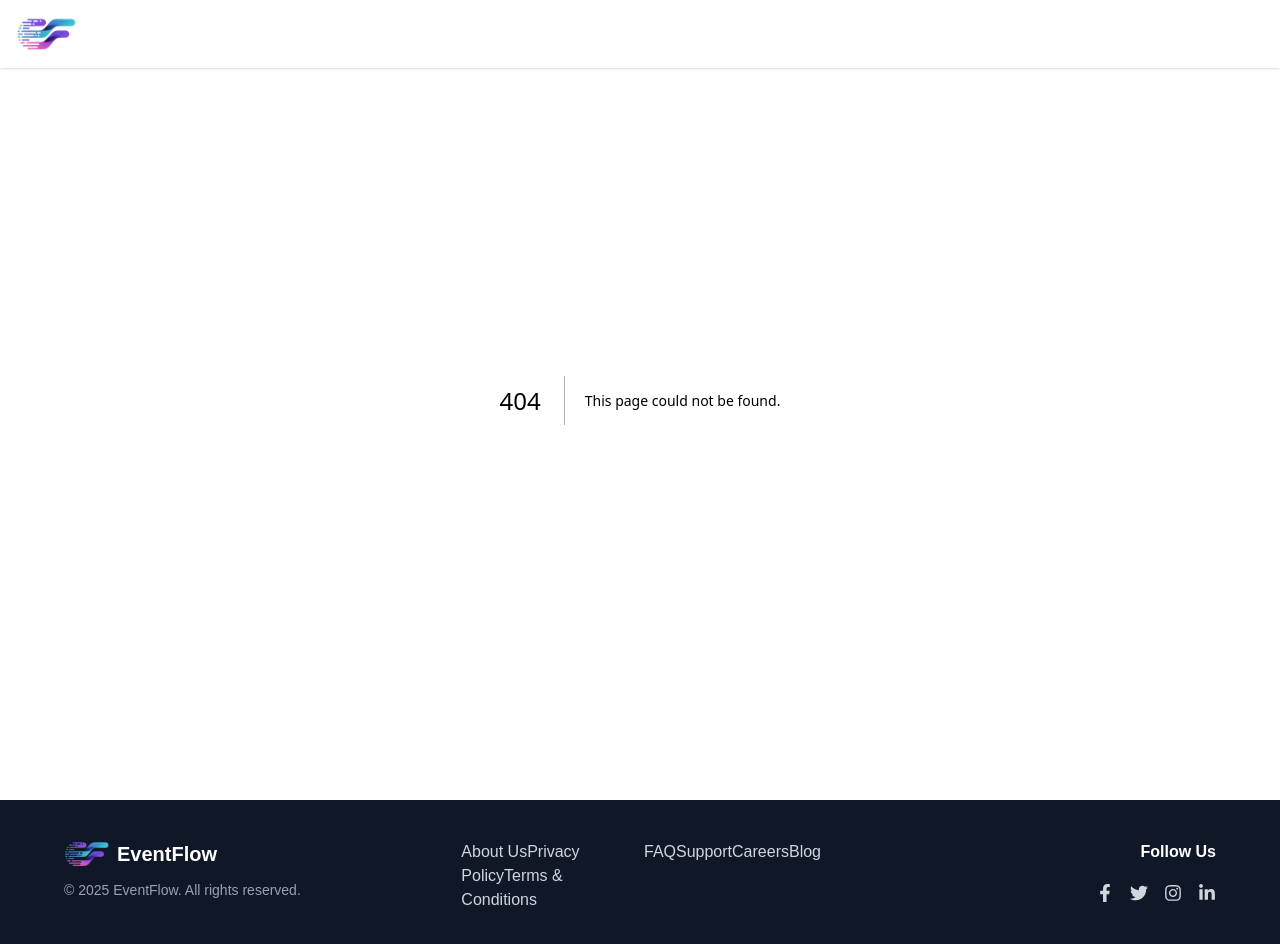
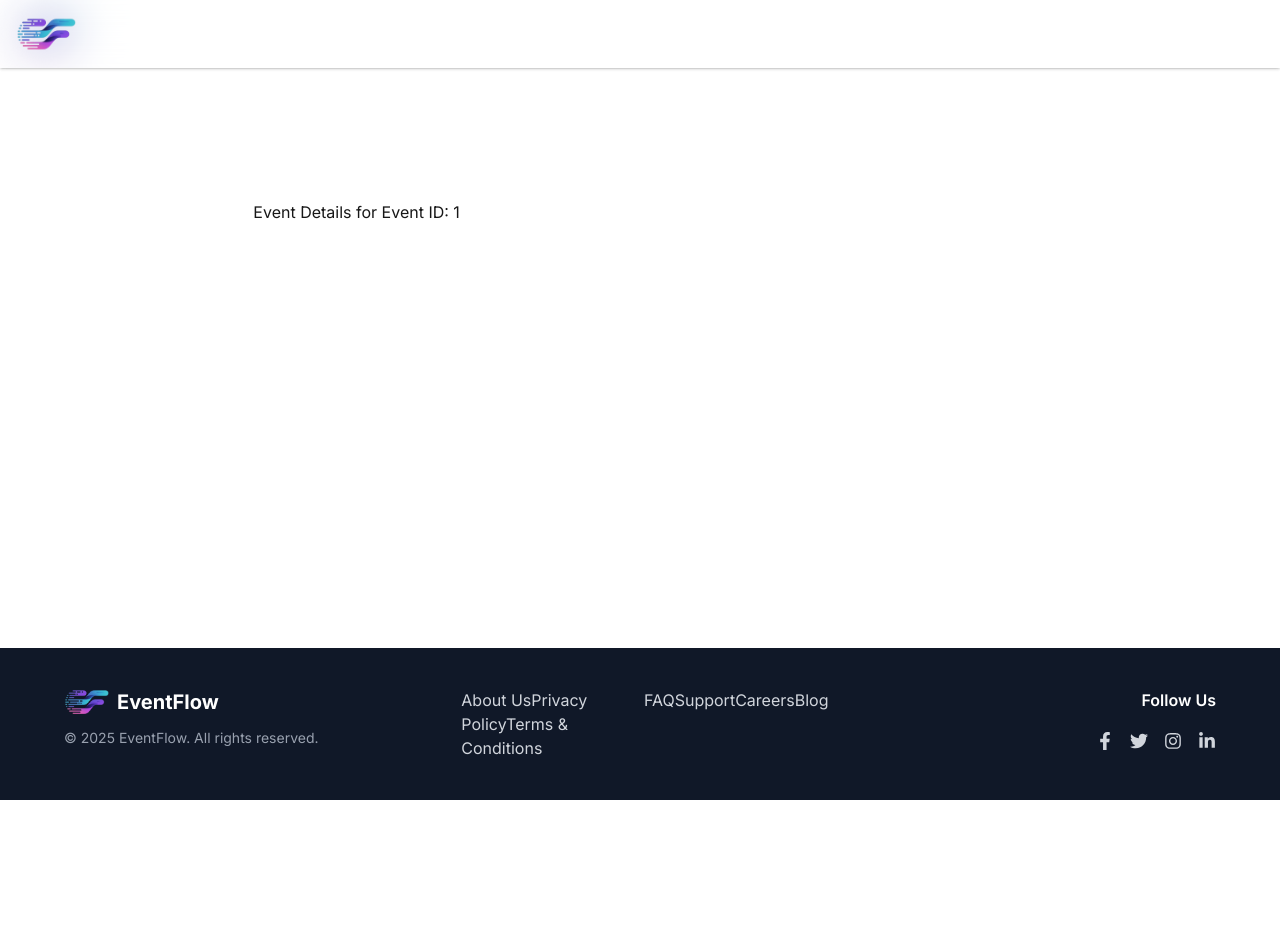
Before and after one commit to the-abed/EventFlow, a Next.js app: page /event/1 in a window 1280 px wide. Before the commit this address had no page. Shown: the top 944 px of the page. After the commit the page ends 800 px from the top, so only its background shows below. Built offline with nearby package versions, Linux system fonts and the light colour scheme; sample sign-in values are in the browser's storage.

Commit message:
add event details page

```diff
--- /dev/null
+++ b/src/app/(protected)/event/[id]/page.jsx
@@ -0,0 +1,31 @@
+import React, { useEffect, useState } from 'react';
+
+const EventDetails =  ({ params}) => {
+    const { id } =  params;
+  console.log(id);
+    const [events, setEvents] = useState([]);
+    const [loading, setLoading] = useState(true);
+
+    useEffect(() => {
+      const fetchEvents = async () => {
+        try {
+          const res = await axiosSecure.get("/api/events"); // 🔹 backend link already set
+          setEvents(res.data);
+          console.log(res.data);
+        } catch (err) {
+          console.error("Error fetching events:", err);
+        } finally {
+          setLoading(false);
+        }
+      };
+
+      fetchEvents();
+    }, []);
+    return (
+        <div className='p-50'>
+           <h2>Event Details for Event ID: {id}</h2>
+        </div>
+    );
+};
+
+export default EventDetails;
--- a/src/app/(protected)/event/page.jsx
+++ b/src/app/(protected)/event/page.jsx
@@ -36,6 +36,7 @@ const EventsPage = () => {
         {events.map((event) => (
           <EventCard
             key={event._id}
+            id={event._id}
             title={event.title}
             description={event.description}
             date={event.date}
--- a/src/app/components/EventCard.jsx
+++ b/src/app/components/EventCard.jsx
@@ -1,9 +1,11 @@
 "use client";
 
 import Image from "next/image";
+import Link from "next/link";
 
-export default function EventCard({ title, description, date, location, image }) {
+export default function EventCard({ title, description, date, location, image, id }) {
   return (
+    <Link href={`/event/${id}`}>
     <div className="dark:bg-gray-900 rounded-lg shadow hover:shadow-lg overflow-hidden transition transform hover:-translate-y-1">
       {image && (
        <img
@@ -18,5 +20,6 @@ export default function EventCard({ title, description, date, location, image })
         </p>
       </div>
     </div>
+    </Link>
   );
 }
--- a/src/app/components/UpcomingEvents.jsx
+++ b/src/app/components/UpcomingEvents.jsx
@@ -12,9 +12,10 @@ export default function UpcomingEvents() {
   useEffect(() => {
     const fetchEvents = async () => {
       try {
-        const res = await axiosSecure.get("/api/upcoming-events");
-        console.log("Upcoming events:", res.data); // debug
-        setEvents(res.data);
+        const res = await axiosSecure.get("/api/events");
+        // console.log("Upcoming events:", res.data); // debug
+        const limitedEvents = res.data.slice(0, 6);
+        setEvents(limitedEvents);
       } catch (err) {
         console.error("Error fetching events:", err.response?.data || err.message);
       } finally {
@@ -38,6 +39,7 @@ export default function UpcomingEvents() {
         {events.map((event) => (
           <EventCard
             key={event._id}
+            id={event._id}
             title={event.title}
             description={event.description}
             date={event.date}
--- a/src/app/layout.jsx
+++ b/src/app/layout.jsx
@@ -1,8 +1,6 @@
 // app/layout.jsx
 import { Inter } from 'next/font/google';
-import './globals.css'; // Your main stylesheet (e.g., Tailwind)
-
-
+import './globals.css';
 
 import Footer from './components/Footer';
 import Navbar from './components/Navbar';
@@ -18,11 +16,17 @@ export const metadata = {
 export default function RootLayout({ children }) {
   return (
     <html lang="en">
-      <body className= "min-h-screen flex flex-col">
+      {/* suppressHydrationWarning is added here to ignore
+          browser extension attributes like 'data-gr-ext-installed'
+      */}
+      <body
+        className={`${inter.className} min-h-screen flex flex-col`}
+        suppressHydrationWarning
+      >
         <AuthProvider>
           <Navbar />
           <main className="grow w-11/12 mx-auto">{children}</main>
-         <Footer></Footer>
+          <Footer />
         </AuthProvider>
       </body>
     </html>
--- a/src/app/page.jsx
+++ b/src/app/page.jsx
@@ -14,7 +14,7 @@ export default function Home() {
       <UpcomingEvents></UpcomingEvents>
       <Pricing></Pricing>
       <Features></Features>
-      <Testimonials></Testimonials>
+      {/* <Testimonials></Testimonials> */}
     </main>
   );
 }
```
